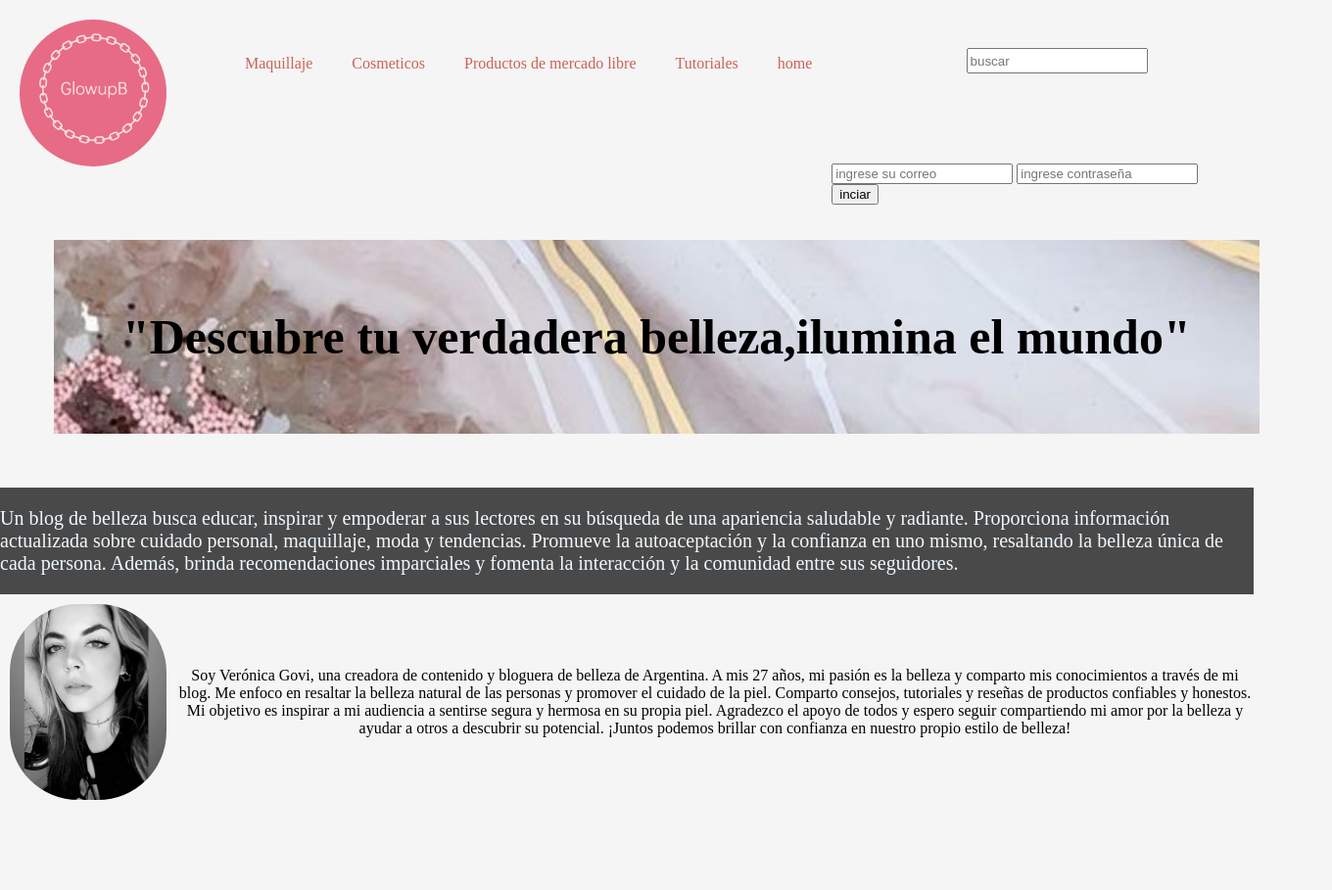
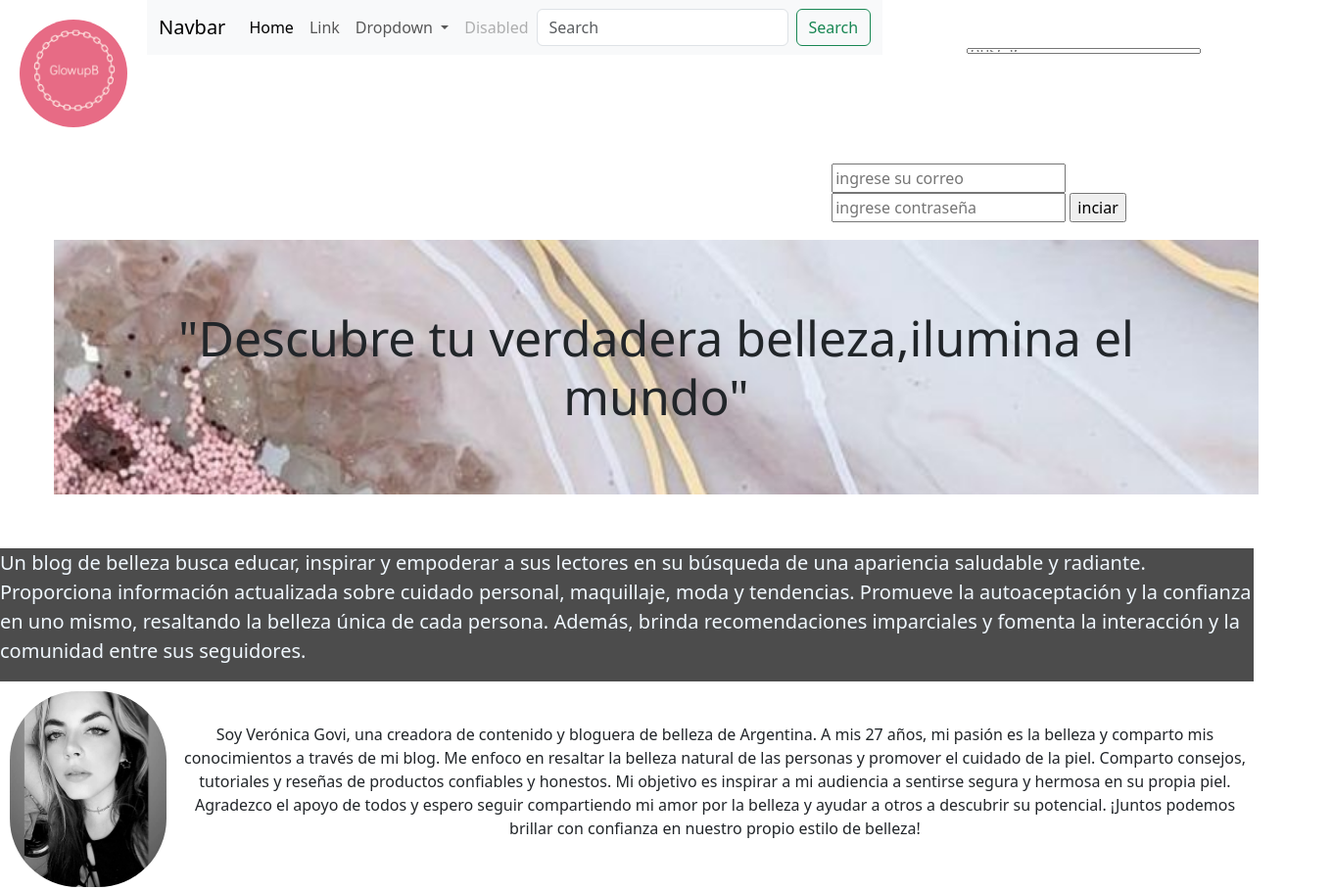
Before and after one commit to veronicagovi/preentrega2, a plain HTML site: page index.html in a window 1280 px wide. Shown: the top 909 px of the page at 98% size, 1360 px wide, since content can reach past the window. Drawn offline with nearby package versions, Linux system fonts and the light colour scheme; files that its build step writes are made by us from their sources; files whose address does not match are found by name.

Commit message:
agregamos navbar

```diff
--- a/index.html
+++ b/index.html
@@ -8,24 +8,52 @@
     <link rel="stylesheet" href="/mi-repositorio/css/style.css">
     <link rel="shortcut icon" href="/mi-repositorio/img/Logo.png" type="image/x-icon">
     <link rel="stylesheet" href=" ">
+    <link href="https://cdn.jsdelivr.net/npm/bootstrap@5.3.0/dist/css/bootstrap.min.css" rel="stylesheet" integrity="sha384-9ndCyUaIbzAi2FUVXJi0CjmCapSmO7SnpJef0486qhLnuZ2cdeRhO02iuK6FUUVM" crossorigin="anonymous">
 
 </head>
 <body>
+    <script src="https://cdn.jsdelivr.net/npm/bootstrap@5.3.0/dist/js/bootstrap.bundle.min.js" integrity="sha384-geWF76RCwLtnZ8qwWowPQNguL3RmwHVBC9FhGdlKrxdiJJigb/j/68SIy3Te4Bkz" crossorigin="anonymous"></script>
     <header>
         <div id="logo" class="header">
             <img src="./img/Logo.png" alt="">
 
             <div>
-                <nav>
-                    <ul class="menu">
-                        <li><a href="/mi-repositorio/pages/maquillajes.html" target="_blank">Maquillaje</a></li>
-                        <li><a href="/mi-repositorio/pages/cosmeticos.html" target="_blank">Cosmeticos</a></li>
-                        <li><a href="/mi-repositorio/pages/productos.html" target="_blank">Productos de mercado libre</a></li>
-                        <li><a href="/mi-repositorio/pages/tutoriales.html" target="_blank">Tutoriales</a></li>
-
-                        <li><a href="/mi-repositorio/index.html">home</a></li>
-                    </ul>
-                </nav>
+                <nav class="navbar navbar-expand-lg bg-body-tertiary">
+                    <div class="container-fluid">
+                      <a class="navbar-brand" href="#">Navbar</a>
+                      <button class="navbar-toggler" type="button" data-bs-toggle="collapse" data-bs-target="#navbarSupportedContent" aria-controls="navbarSupportedContent" aria-expanded="false" aria-label="Toggle navigation">
+                        <span class="navbar-toggler-icon"></span>
+                      </button>
+                      <div class="collapse navbar-collapse" id="navbarSupportedContent">
+                        <ul class="navbar-nav me-auto mb-2 mb-lg-0">
+                          <li class="nav-item">
+                            <a class="nav-link active" aria-current="page" href="#">Home</a>
+                          </li>
+                          <li class="nav-item">
+                            <a class="nav-link" href="#">Link</a>
+                          </li>
+                          <li class="nav-item dropdown">
+                            <a class="nav-link dropdown-toggle" href="#" role="button" data-bs-toggle="dropdown" aria-expanded="false">
+                              Dropdown
+                            </a>
+                            <ul class="dropdown-menu">
+                              <li><a class="dropdown-item" href="#">Action</a></li>
+                              <li><a class="dropdown-item" href="#">Another action</a></li>
+                              <li><hr class="dropdown-divider"></li>
+                              <li><a class="dropdown-item" href="#">Something else here</a></li>
+                            </ul>
+                          </li>
+                          <li class="nav-item">
+                            <a class="nav-link disabled">Disabled</a>
+                          </li>
+                        </ul>
+                        <form class="d-flex" role="search">
+                          <input class="form-control me-2" type="search" placeholder="Search" aria-label="Search">
+                          <button class="btn btn-outline-success" type="submit">Search</button>
+                        </form>
+                      </div>
+                    </div>
+                  </nav>
             </div>
             <div class="buscar">
                     <input type="text" class="buscar_texto" placeholder="buscar">
```
